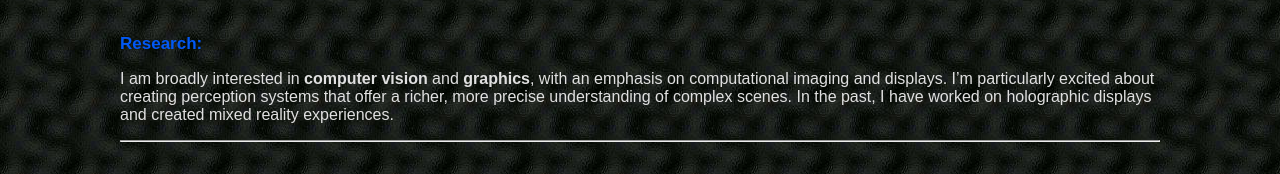
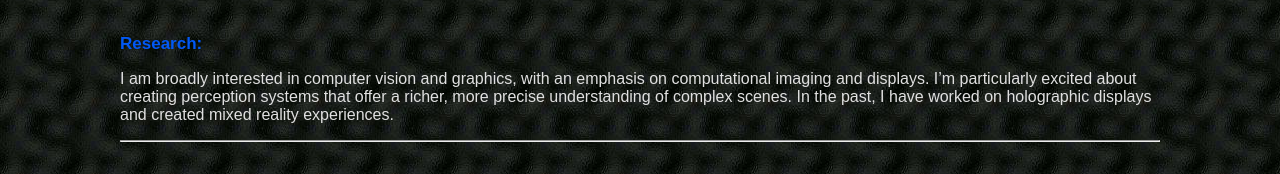
Before and after one commit to bkv2chu/bkv2chu.github.io, a plain HTML site: page index.html in a window 1280 px wide. Shown: the part 325-499 px from the top of the page. Drawn offline with Linux system fonts and the light colour scheme.

Commit message:
minor edit

```diff
--- a/index.html
+++ b/index.html
@@ -100,7 +100,7 @@
                     whole imaging pipeline, from signal collection to scene reconstruction. MRIs, modulated light
                     sources, or mobile phones; I love working with real devices and real data. -->
 
-                    I am broadly interested in <bb>computer vision</bb> and  <bb>graphics</bb>, with an emphasis on computational imaging and displays.
+                    I am broadly interested in computer vision and graphics, with an emphasis on computational imaging and displays.
                   I’m particularly excited about creating perception systems that offer a richer, more precise understanding of complex scenes. In the past, I have worked on holographic displays and created mixed reality experiences.
                   </p>
 
```
